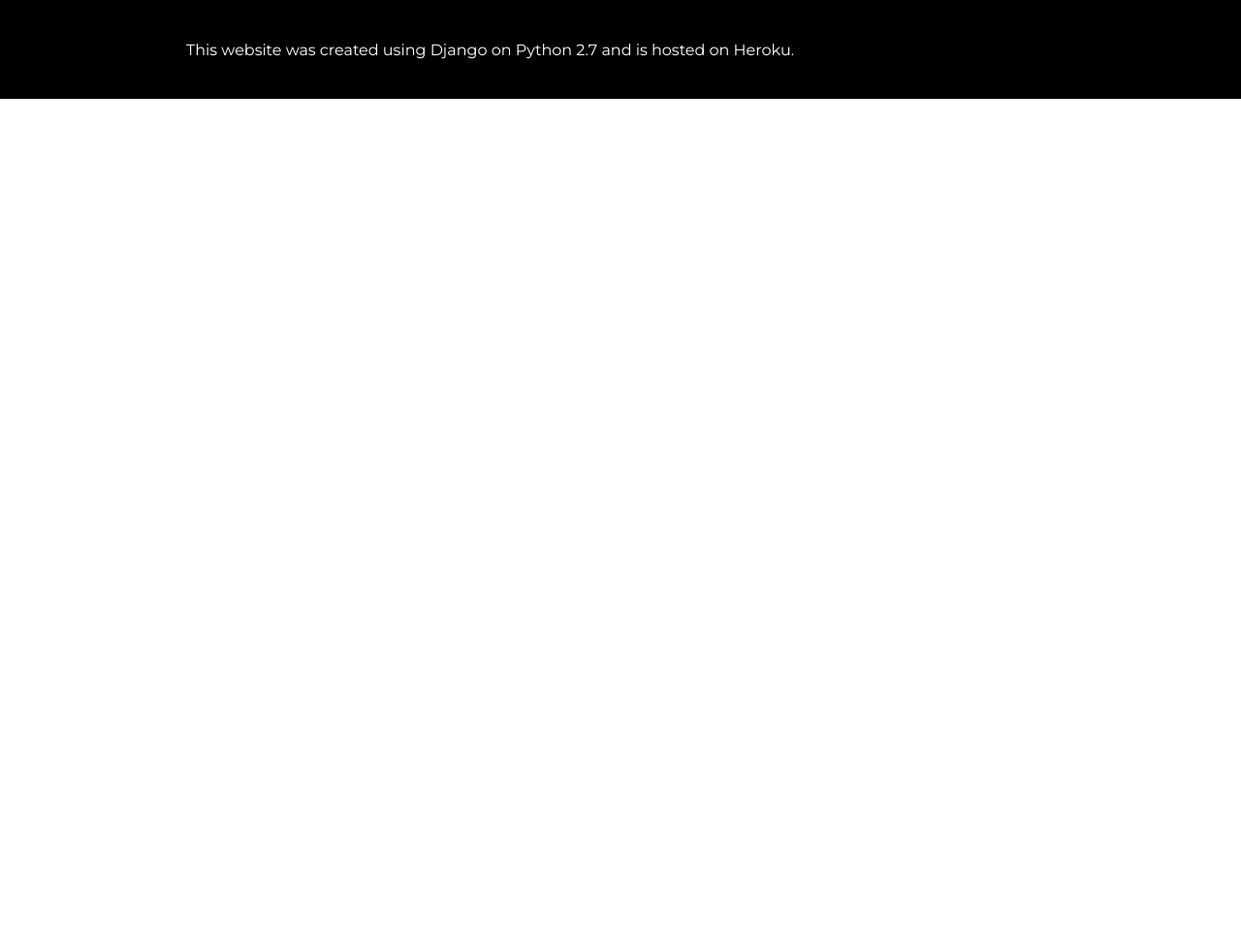
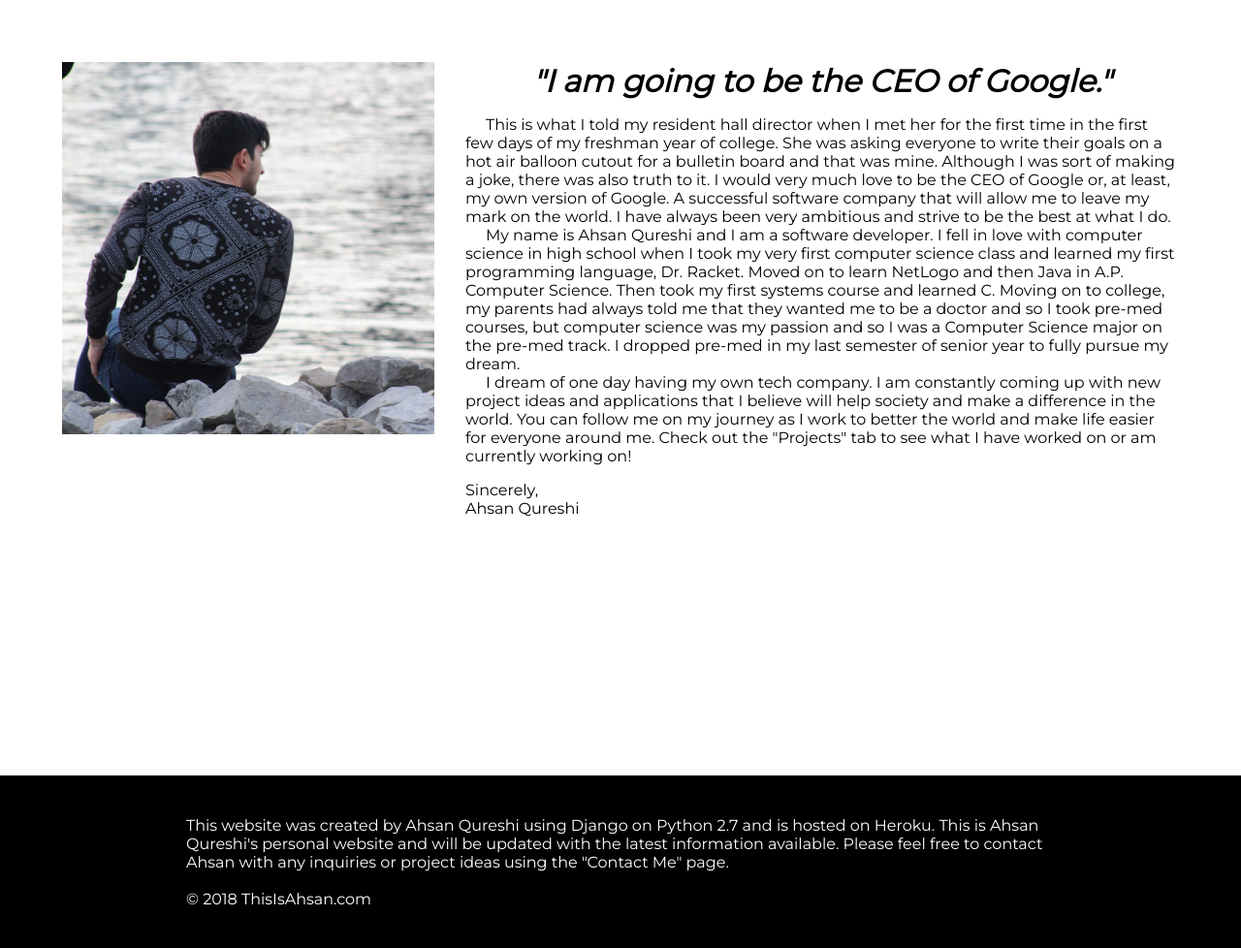
Before and after one commit to aqureshi8/AhsansDevSite, a Django app: page /AboutMe/ in a window 1280 px wide; the page is wider, and only the part inside the window is pictured. Shown: the part 130-1108 px from the top of that part at 97% size. Before the commit the page ends 232 px from the top of that part, so only its background shows below. Run offline with Django 3.2, Linux system fonts and the light colour scheme; parts of the project's set-up code (start-up, migrations or seed data) failed here and were passed over.

Commit message:
added about me

```diff
--- a/mainSite/static/mainSite/style.css
+++ b/mainSite/static/mainSite/style.css
@@ -37,7 +37,7 @@ pre {
 
 footer {
     background-color: black;
-    width: 100%;
+    width: 70%;
     padding-left: 15%;
     padding-right: 15%;
     padding-top: 2%;
@@ -402,21 +402,25 @@ footer {
     height: auto;
     width: 100%;
     text-align: center;
+    padding-top: 2%;
+    padding-bottom: 2%;
 }
 
 .Paper {
-    position: absolute;
+    text-align: left;
     background-color: white;
     border: solid;
     padding: 1in;
     left: 0;
     right: 0;
-    margin-top: 2%;
-    margin-bottom: 2%;
     margin-left: auto;
     margin-right: auto;
     width: 8.5in;
     height: 11in;
+}
+
+.Content {
+    min-height: 100%;
 }
 
 .CoverLetterForm {
@@ -495,6 +499,21 @@ footer {
     display: none;
 }
 
+.AboutMe {
+    height: auto;
+    width: 57.5%;
+    display: inline-block;
+    padding-right: 5%;
+    padding-top: 5%;
+    padding-bottom: 5%;
+}
+
+.AboutMe h1 {
+    padding: 0%;
+    font-size: 2em;
+    font-style: italic;
+}
+
 #Resume {
     background-color: white;
     display: inline-block;
@@ -507,6 +526,17 @@ footer {
 
 #Message {
     width: 66%;
+}
+
+#AboutMeImage {
+    width: 30%;
+    height: auto;
+    display: inline-block;
+    float: left;
+    padding-left: 5%;
+    padding-right: 2.5%;
+    padding-top: 5%;
+    padding-bottom: 5%;
 }
 
 @media (max-width: 960px) {
@@ -708,4 +738,14 @@ footer {
         border: none;
         margin: 0%;
     }
+
+    .AboutMe {
+        width: 90%;
+        padding: 5%;
+    }
+
+    #AboutMeImage {
+        width: 90%;
+        padding: 5%;
+    }
 }
--- a/mainSite/templates/mainSite/aboutMe.html
+++ b/mainSite/templates/mainSite/aboutMe.html
@@ -2,5 +2,33 @@
 {% load static %}
 
 {% block content %}
-
+<img id='AboutMeImage' src="{% static 'mainSite/images/aboutMe.jpg' %}" alt="A picture of Ahsan in LIC, New York" />
+<div class="AboutMe">
+    <h1>"I am going to be the CEO of Google."</h1>
+    <p>
+        &nbsp;&nbsp;&nbsp;&nbsp;&nbsp;This is what I told my resident hall director when I met her for the first time in
+        the first few days of my freshman year of college. She was asking everyone to write their goals on a hot air
+        balloon cutout for a bulletin board and that was mine. Although I was sort of making a joke, there was also
+        truth to it. I would very much love to be the CEO of Google or, at least, my own version of Google. A successful
+        software company that will allow me to leave my mark on the world. I have always been very ambitious and strive
+        to be the best at what I do.
+        <br />
+        &nbsp;&nbsp;&nbsp;&nbsp;&nbsp;My name is Ahsan Qureshi and I am a software developer. I fell in love with
+        computer science in high school when I took my very first computer science class and learned my first
+        programming language, Dr. Racket. Moved on to learn NetLogo and then Java in A.P. Computer Science. Then took my
+        first systems course and learned C. Moving on to college, my parents had always told me that they wanted me to
+        be a doctor and so I took pre-med courses, but computer science was my passion and so I was a Computer Science
+        major on the pre-med track. I dropped pre-med in my last semester of senior year to fully pursue my dream.
+        <br />
+        &nbsp;&nbsp;&nbsp;&nbsp;&nbsp;I dream of one day having my own tech company. I am constantly coming up with new
+        project ideas and applications that I believe will help society and make a difference in the world. You can
+        follow me on my journey as I work to better the world and make life easier for everyone around me. Check out the
+        "Projects" tab to see what I have worked on or am currently working on!
+    </p>
+    <p id="signOff">
+        Sincerely,
+        <br />
+        Ahsan Qureshi
+    </p>
+</div>
 {% endblock %}
--- a/mainSite/templates/mainSite/base.html
+++ b/mainSite/templates/mainSite/base.html
@@ -102,11 +102,19 @@
 		</div>
 		{% endblock %}
 	</header>
+    <div class="Content">
 	{% block content %}
 	{% endblock %}
+    </div>
 	<footer>
 		{% block footer %}
-        <p>This website was created using Django on Python 2.7 and is hosted on Heroku.</p>
+        <p>This website was created by Ahsan Qureshi using Django on Python 2.7 and is hosted on Heroku.
+            This is Ahsan Qureshi's personal website and will be updated with the latest information available. Please
+            feel free to contact Ahsan with any inquiries or project ideas using the "Contact Me" page.
+            <br />
+            <br />
+            &copy; 2018 ThisIsAhsan.com
+        </p>
 		{% endblock %}
 	</footer>
 </body>
--- a/mainSite/views.py
+++ b/mainSite/views.py
@@ -22,7 +22,7 @@ class ChallengeView(TemplateView):
 
 
 class AboutMeView(TemplateView):
-    template_name = 'mainSite/base.html'
+    template_name = 'mainSite/aboutMe.html'
 
     def get_context_data(self, **kwargs):
         """Sets page context"""
```
Also changed, not shown: mainSite/static/mainSite/images/aboutMe.jpg (added).
